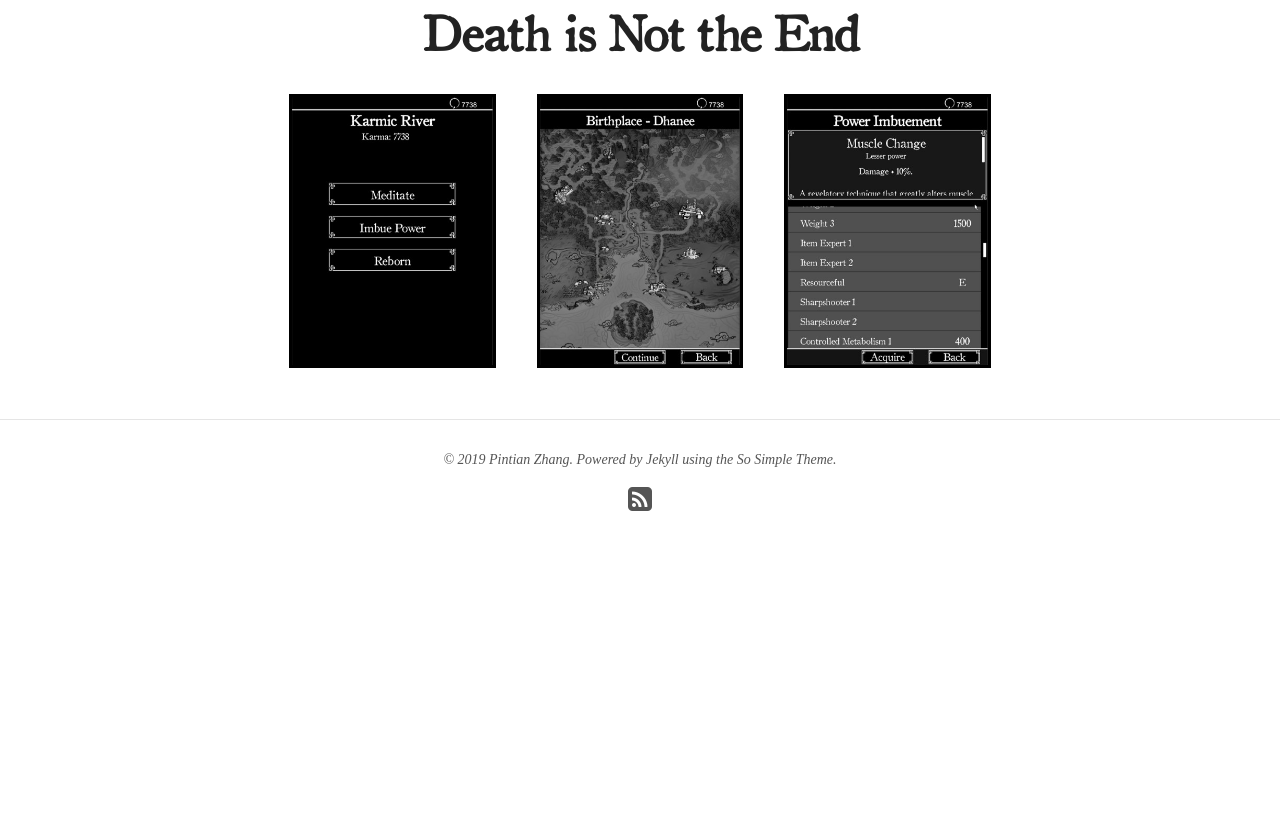
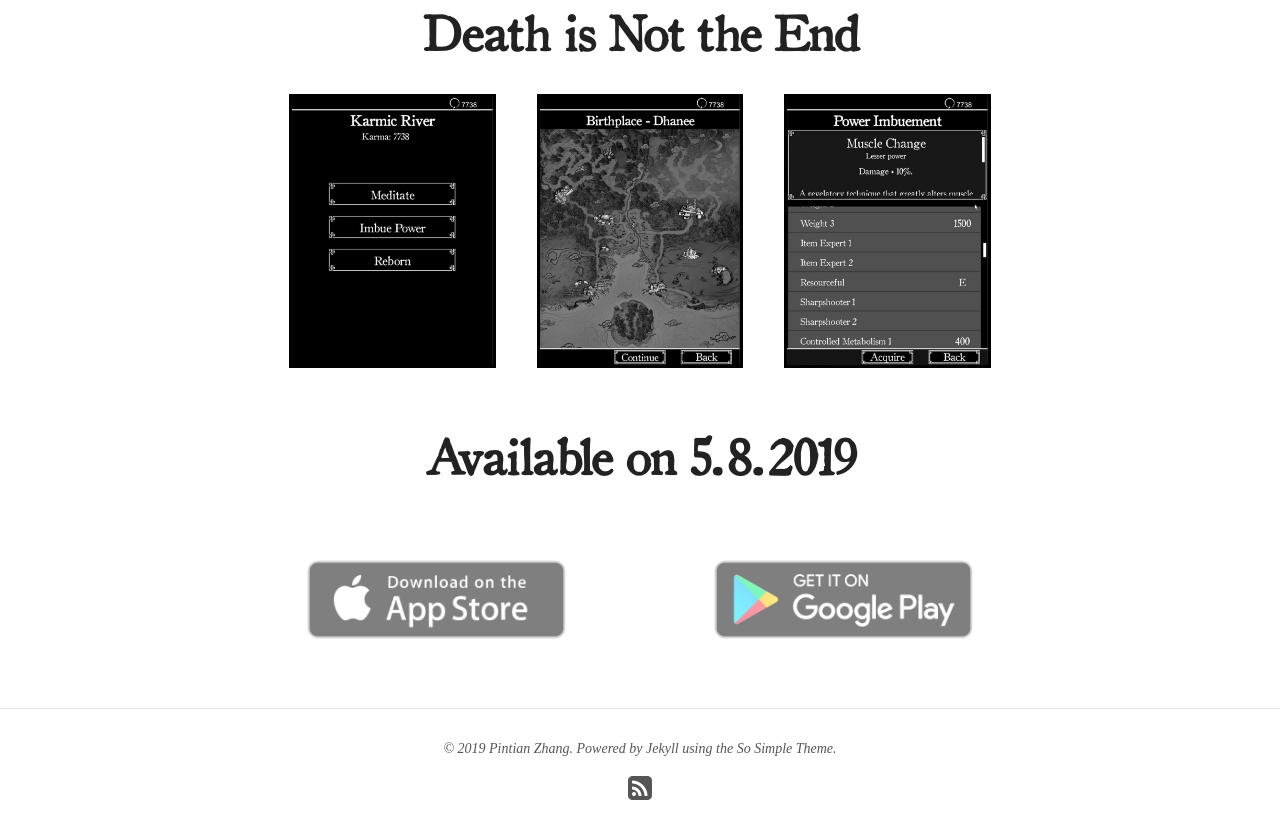
Before and after one commit to papertinker/PaperTinkerSite, a Jekyll site: the page built from games/lifetimes.markdown, in a window 1280 px wide and 900 px high, scrolled down 4853 px. Shown: the top 839 px of the window. Built offline with Jekyll 4.4.1, drawn with Linux system fonts in a browser that asks for light colours; nearby versions of some CDN libraries; our own code applies the rules of GitHub Pages for plain Markdown files; before the commit the page ends 5464 px from its top, so only the background shows below that.

Commit message:
Updated Lifetimes

```diff
--- a/games/lifetimes.markdown
+++ b/games/lifetimes.markdown
@@ -22,11 +22,11 @@ Eastern inspired <span style="font-size: 1.3em;">RPG</span>
 </colgroup>
 <tr>
   <th align="right" class="tg-0lax" >
-    <a href="/images/badge/Apple-Badge.png"><img style="opacity: 0.5; filter: alpha(opacity=50);" src="/images/badge/Apple-Badge.png"></a>
+    <img style="opacity: 0.5; filter: alpha(opacity=35);" src="/images/badge/Apple-Badge.png">
   </th>
   <th class="tg-0lax"></th>
   <th align="left" class="tg-0lax" >
-    <a href="/images/badge/GooglePlay-Badge.png"><img style="opacity: 0.5; filter: alpha(opacity=50);" src="/images/badge/GooglePlay-Badge.png"></a>
+    <img style="opacity: 0.5; filter: alpha(opacity=35);" src="/images/badge/GooglePlay-Badge.png">
   </th>
 </tr>
 </table>
@@ -118,7 +118,7 @@ The game incorporate text-adventure style narrative with 2D exploration and stam
     <a href="/images/Lifetimes/Screenshots/website_explore3.jpg" data-lightbox="lifetimes_explore"><img style="border: 3px solid black;"  src="/images/Lifetimes/Screenshots_small/website_explore3.jpg"></a>
   </th>
 </tr>
-<a href="/images/Lifetimes/Screenshots/website_combat4.jpg" data-lightbox="lifetimes_explore"></a>
+<a href="/images/Lifetimes/Screenshots/website_explore4.jpg" data-lightbox="lifetimes_explore"></a>
 </table>
 
 
@@ -269,3 +269,22 @@ The game incorporate text-adventure style narrative with 2D exploration and stam
 <a href="/images/Lifetimes/Screenshots/website_afterLife_upbringing2.jpg" data-lightbox="lifetimes_death"></a>
 <a href="/images/Lifetimes/Screenshots/website_afterLife_reborn1.jpg" data-lightbox="lifetimes_death"></a>
 </table>
+
+<div align="center" style="padding: 1em 0 1em 0; font-family: oldstyle; font-size: 3em; font-weight: bold;">Available on 5.8.2019</div>
+
+<table style="undefined;table-layout: fixed; width: 100%">
+<colgroup>
+<col style="width: 42.5%">
+<col style="width: 15%">
+<col style="width: 42.5%">
+</colgroup>
+<tr>
+  <th align="right" class="tg-0lax" >
+    <img style="opacity: 0.5; filter: alpha(opacity=35);" src="/images/badge/Apple-Badge.png">
+  </th>
+  <th class="tg-0lax"></th>
+  <th align="left" class="tg-0lax" >
+    <img style="opacity: 0.5; filter: alpha(opacity=35);" src="/images/badge/GooglePlay-Badge.png">
+  </th>
+</tr>
+</table>
```
